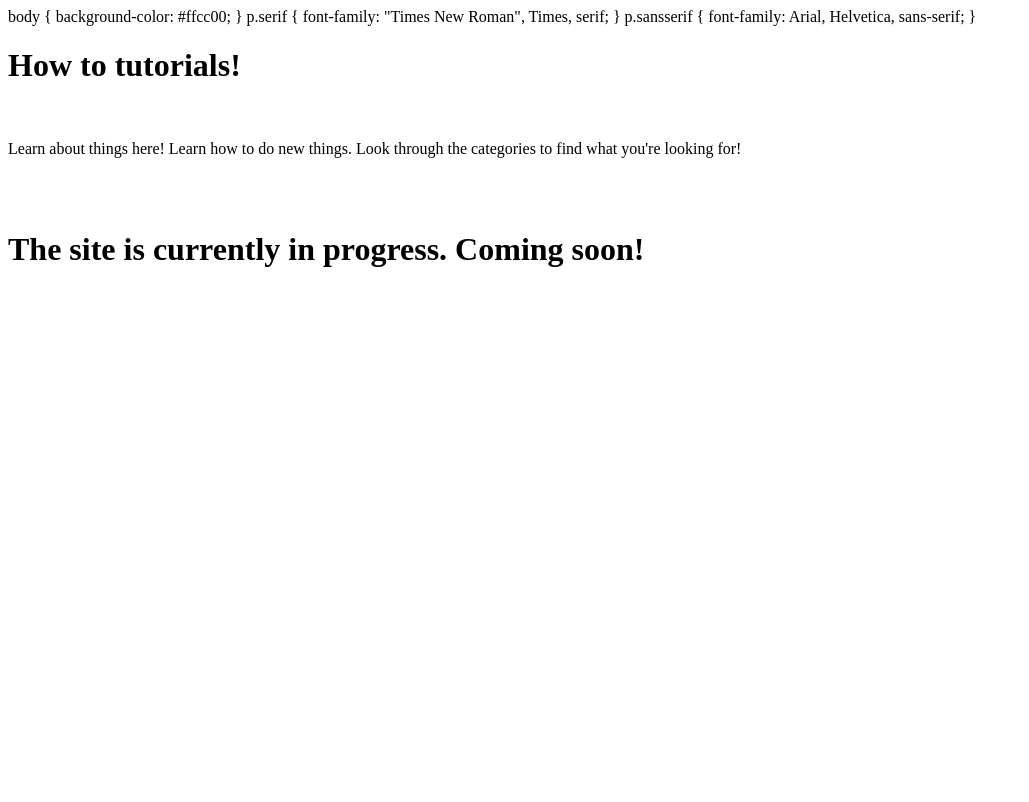
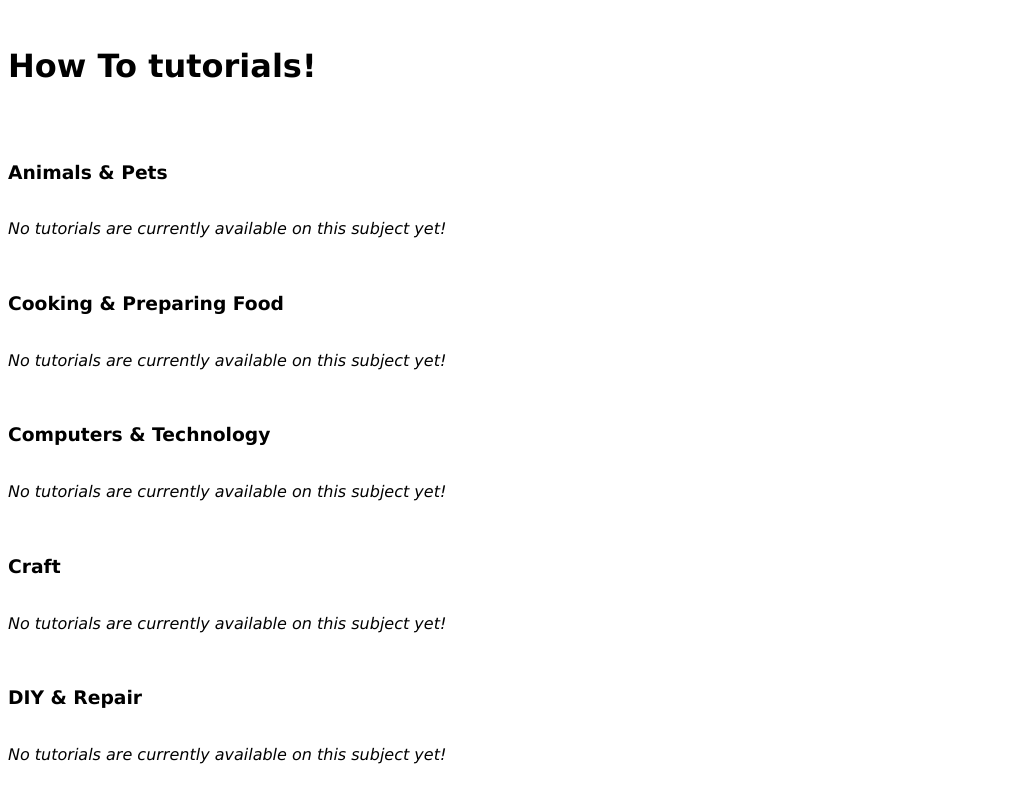
Before and after one commit to iliketocode/howto, a plain HTML site: page index.html in a window 1280 px wide. Shown: the whole page, without its empty margins (0-1029 px from the left). Drawn offline with Linux system fonts and the light colour scheme.

Commit message:
Added a few basic categories to the homepage
More will be added soon

```diff
--- a/index.html
+++ b/index.html
@@ -1,21 +1,37 @@
-body {
-    background-color: #ffcc00;
-}
-
-p.serif {
-    font-family: "Times New Roman", Times, serif;
-}
-
-p.sansserif {
-    font-family: Arial, Helvetica, sans-serif;
-}
-</style>
+<title>How to tutorials</title>
 </head>
-<body>
-
-<h1>How to tutorials!</h1>
 <br>
-<p class="sansserif">Learn about things here! Learn how to do new things. Look through the categories to find what you're looking for!</p>
+<h1><font face="verdana" color="black">How To tutorials!</font></h1>
 <br>
 <br>
-<h1>The site is currently in progress. Coming soon!</h1>
+<h3><b><font face="verdana" color="black">Animals & Pets</font></b></h3>
+<br>
+<i><font face="verdana" color="black">No tutorials are currently available on this subject yet!</font></i>
+<br>
+<br>
+<br>
+<h3><b><font face="verdana" color="black">Cooking & Preparing Food</font></b></h3>
+<br>
+<i><font face="verdana" color="black">No tutorials are currently available on this subject yet!</font></i>
+<br>
+<br>
+<br>
+<h3><b><font face="verdana" color="black">Computers & Technology</font></b></h3>
+<br>
+<i><font face="verdana" color="black">No tutorials are currently available on this subject yet!</font></i>
+<br>
+<br>
+<br>
+
+<h3><b><font face="verdana" color="black">Craft</font></b></h3>
+<br>
+<i><font face="verdana" color="black">No tutorials are currently available on this subject yet!</font></i>
+<br>
+<br>
+<br>
+<h3><b><font face="verdana" color="black">DIY & Repair</font></b></h3>
+<br>
+<i><font face="verdana" color="black">No tutorials are currently available on this subject yet!</font></i>
+<br>
+<br>
+<br>
```
